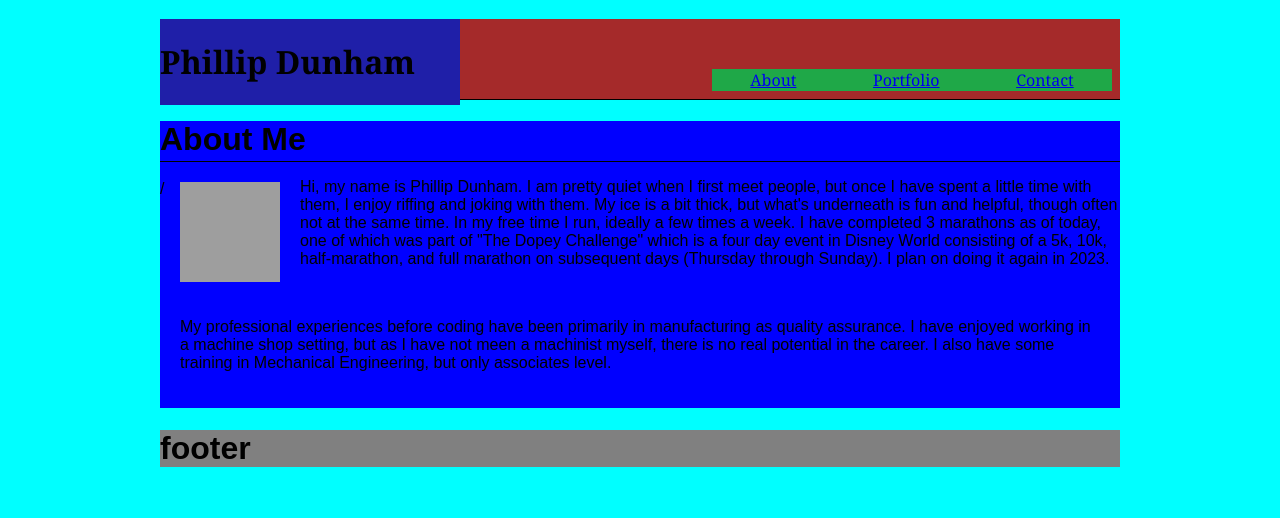
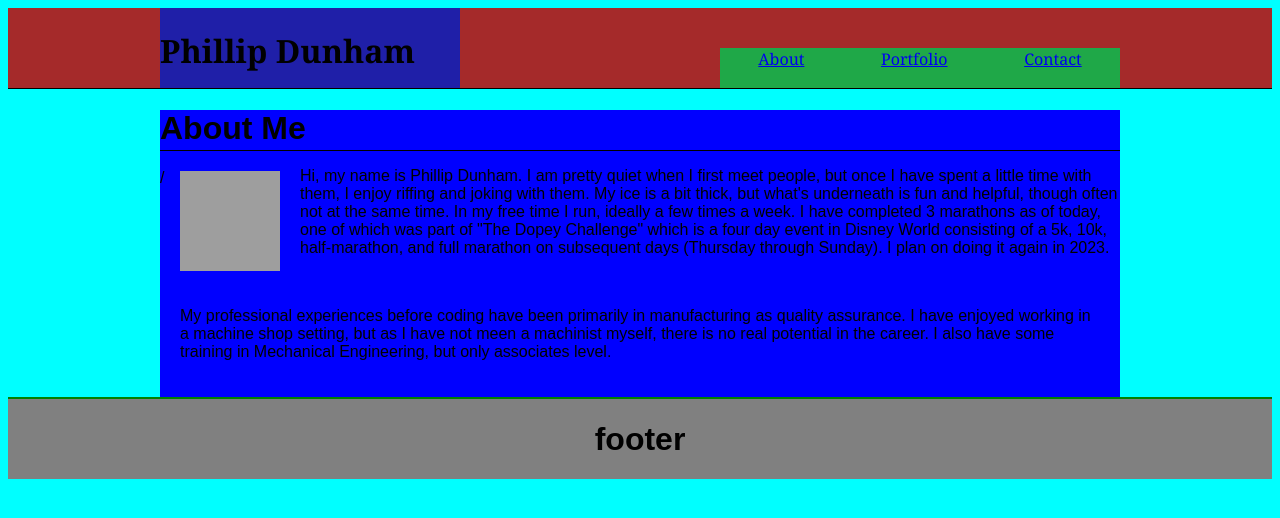
Before and after one commit to phillipwd/studentportfolio, a plain HTML site: page index.html in a window 1280 px wide. Drawn offline with Linux system fonts and the light colour scheme; grey boxes are pictures that could not be loaded.

Commit message:
positioning fixes

```diff
--- a/index.html
+++ b/index.html
@@ -9,21 +9,26 @@
 </head>
 
 <header>
+    <div class="headcontent">
         <div class="left">
              <h1>
                 Phillip Dunham
             </h1>
         </div>
-    <div class="center">
-        <h3>middle</h3>
-    </div>
+
+        <!-- <div class="center"> -->
+             <!-- <h3>middle</h3> -->
+        <!-- </div> -->
+
         <div class="right">
             <div>
                 <a href="#">About</a>
             </div>
+
             <div>
                 <a href="#">Portfolio</a>
             </div>
+
             <div>
                 <a href="#">Contact</a>
             </div>
@@ -51,7 +56,9 @@
 
     </div>
     <div class=footer>
+        <div class="footercontent">
             <h1>footer</h1>
+        </div>
     </div>
 
 </body>
--- a/style.css
+++ b/style.css
@@ -1,6 +1,6 @@
 header{
     height: 80px;
-    width: 960px;
+    /* width: 960px; */
     margin: 0 auto;
     background-color: brown;
     font-family: Georgia, 'Times New Roman', Times, serif;
@@ -10,6 +10,16 @@ header{
     /* display: flex;  */
     /* align-items: stretch;      */
 }
+.headcontent{
+    width: 960px;
+    height: 80px;
+    margin: 0 auto;
+    position: relative;
+    display: flex;
+    justify-content: space-between;
+
+
+}
 
 body{
     background-color: aqua;
@@ -18,7 +28,7 @@ body{
 .left{
     width: 300px;
     background-color: rgb(31, 31, 168);
-    position: absolute;
+    /* position: absolute; */
     left: 20 px;
     margin: 7, 0;
 }
@@ -30,10 +40,7 @@ body{
     background-color: rgb(31, 168, 72);
     display: flex;
     justify-content: space-around;
-    position: absolute;
-    right: 8px;
-    bottom: 8px;
-
+    margin-top: 40px;
 }
 /* .center{ */
     /* right: 49% }*/
@@ -63,7 +70,10 @@ body{
 .footer{
     position: sticky;
     background-color: gray;
-    width: 960px;
     margin: 0 auto;
-    border-top: solid, green, 20px;
+    border-top: solid green 2px;
 }
+.footercontent{
+    display: flex;
+    justify-content: center;
+}
```
Lines whose indentation alone changed are shown as unchanged.
